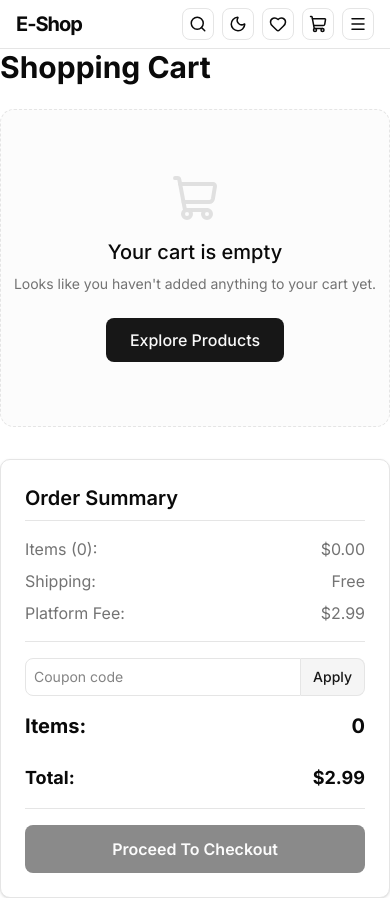
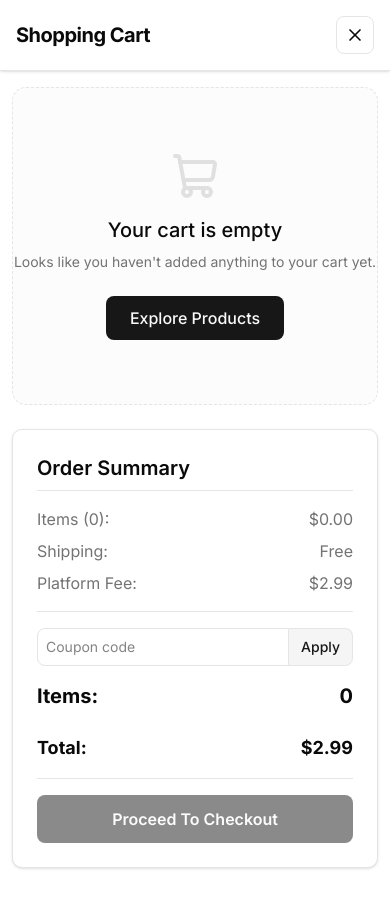
Before and after one commit to raviranjanmahto1/advanced-ecommerce-app, a Next.js app in the folder client/: page /cart in a window 390 px wide. Shown: the top 898 px of the page. Built offline with nearby package versions, Linux system fonts and the light colour scheme.

Commit message:
feat(client): improve cart ui, mobile layout, and loading states

```diff
--- a/client/src/app/cart/page.tsx
+++ b/client/src/app/cart/page.tsx
@@ -3,13 +3,20 @@
 import { useSelector, useDispatch } from 'react-redux';
 import { RootState } from '@/lib/redux/store';
 import { addToCart, removeFromCart } from '@/lib/redux/slices/cartSlice';
-import { Plus, Minus, ShoppingCart } from 'lucide-react';
+import { Plus, Minus, ShoppingCart, X } from 'lucide-react';
+import { useState, useEffect } from 'react';
+import Loader from '@/components/ui/Loader';
 import { motion } from 'framer-motion';
 import Link from 'next/link';
 import { Trash2 } from 'lucide-react';
 import { useRouter } from 'next/navigation';
 
 export default function CartPage() {
+  const [isMounted, setIsMounted] = useState(false);
+
+  useEffect(() => {
+    setIsMounted(true);
+  }, []);
   const router = useRouter();
   const dispatch = useDispatch();
   const { cartItems } = useSelector((state: RootState) => state.cart);
@@ -18,11 +25,25 @@ export default function CartPage() {
     router.push('/login?redirect=shipping');
   };
 
+  if (!isMounted) return <Loader text="Loading your cart..." />;
+
   return (
-    <div className="grid grid-cols-1 md:grid-cols-3 gap-8">
+    <div className="flex flex-col min-h-screen bg-background">
+      {/* Custom Cart Header */}
+      <div className="sticky top-0 z-50 flex items-center justify-between p-4 bg-background border-b shadow-sm mb-4 md:mb-8">
+        <h1 className="text-xl md:text-2xl font-bold tracking-tight">Shopping Cart</h1>
+        <button
+          onClick={() => router.back()}
+          className="p-2 border border-input rounded-md hover:bg-accent hover:text-accent-foreground transition-colors cursor-pointer"
+          aria-label="Close Cart"
+        >
+          <X size={20} />
+        </button>
+      </div>
+
+      <div className="grid grid-cols-1 md:grid-cols-3 gap-6 md:gap-8 px-3 sm:px-0 flex-1 pb-10">
       <div className="md:col-span-2">
-        <h1 className="text-3xl font-bold mb-6">Shopping Cart</h1>
-        {cartItems.length === 0 ? (
+                {cartItems.length === 0 ? (
           <motion.div
           initial={{ opacity: 0, y: 20 }}
           animate={{ opacity: 1, y: 0 }}
@@ -77,9 +98,9 @@ export default function CartPage() {
                   <div className="w-auto sm:w-12 text-right">
                     <button
                       onClick={() => dispatch(removeFromCart(item._id))}
-                      className="p-2 border border-red-200 text-red-500 bg-background hover:bg-red-50 dark:hover:bg-red-950/30 rounded-md transition-colors cursor-pointer"
+                      className="p-1.5 md:p-2 border border-red-200 text-red-500 bg-background hover:bg-red-50 dark:hover:bg-red-950/30 rounded-md transition-colors cursor-pointer"
                     >
-                      <Trash2 size={18} />
+                      <Trash2 size={16} className="md:w-[18px] md:h-[18px]" />
                     </button>
                   </div>
                 </div>
@@ -130,5 +151,6 @@ export default function CartPage() {
         </div>
       </div>
     </div>
+  </div>
   );
 }
--- a/client/src/app/layout.tsx
+++ b/client/src/app/layout.tsx
@@ -3,8 +3,7 @@ import { Inter } from 'next/font/google';
 import './globals.css';
 import StoreProvider from '@/lib/redux/StoreProvider';
 import { ThemeProvider } from '@/components/ThemeProvider';
-import Navbar from '@/components/layout/Navbar';
-import Footer from '@/components/layout/Footer';
+import LayoutWrapper from '@/components/layout/LayoutWrapper';
 import CartSync from '@/components/layout/CartSync';
 
 const inter = Inter({ subsets: ['latin'] });
@@ -30,12 +29,8 @@ export default function RootLayout({
             disableTransitionOnChange
           >
             <CartSync />
-            <Navbar />
-            <main className="container mx-auto px-0 sm:px-4 py-0 sm:py-4 min-h-[70vh]">
-              {children}
-            </main>
+            <LayoutWrapper>{children}</LayoutWrapper>
           </ThemeProvider>
-        <Footer />
         </StoreProvider>
       </body>
     </html>
--- /dev/null
+++ b/client/src/components/layout/LayoutWrapper.tsx
@@ -0,0 +1,20 @@
+'use client';
+
+import { usePathname } from 'next/navigation';
+import Navbar from './Navbar';
+import Footer from './Footer';
+
+export default function LayoutWrapper({ children }: { children: React.ReactNode }) {
+  const pathname = usePathname();
+  const isCart = pathname === '/cart';
+
+  return (
+    <>
+      {!isCart && <Navbar />}
+      <main className={`container mx-auto ${isCart ? 'px-0 sm:px-4 py-0' : 'px-0 sm:px-4 py-0 sm:py-4'} min-h-[70vh]`}>
+        {children}
+      </main>
+      {!isCart && <Footer />}
+    </>
+  );
+}
--- a/client/src/components/layout/Navbar.tsx
+++ b/client/src/components/layout/Navbar.tsx
@@ -167,19 +167,6 @@ export default function Navbar() {
                 {theme === 'dark' ? <Sun size={18} /> : <Moon size={18} />}
               </button>
             )}
-            <Link href="/wishlist" className="relative p-1.5 mr-2 border border-input bg-background rounded-md hover:bg-accent hover:text-accent-foreground cursor-pointer flex items-center transition-colors">
-              <Heart size={18} />
-              {wishlistItems.length > 0 && (
-                <motion.span
-                  initial={{ scale: 0 }}
-                  animate={{ scale: 1 }}
-                  key={wishlistItems.length}
-                  className="absolute top-0 right-0 inline-flex items-center justify-center px-1.5 py-0.5 text-[10px] font-bold leading-none text-red-100 transform translate-x-1/4 -translate-y-1/4 bg-red-600 rounded-full"
-                >
-                  {wishlistItems.length}
-                </motion.span>
-              )}
-            </Link>
             <Link href="/cart" className="relative p-1.5 mr-2 border border-input bg-background rounded-md hover:bg-accent hover:text-accent-foreground cursor-pointer flex items-center transition-colors">
               <ShoppingCart size={18} />
               {cartItems.length > 0 && (
@@ -229,20 +216,24 @@ export default function Navbar() {
       </AnimatePresence>
 
       {/* Mobile Navigation */}
-      <AnimatePresence>
       {isMobileMenuOpen && (
-        <motion.div
-          initial={{ height: 0, opacity: 0 }}
-          animate={{ height: 'auto', opacity: 1 }}
-          exit={{ height: 0, opacity: 0 }}
-          className="md:hidden border-t overflow-hidden"
-        >
+        <div className="md:hidden border-t overflow-hidden">
           <div className="px-2 pt-2 pb-3 space-y-1 sm:px-3">
             {userInfo ? (
               <>
                 <div className="px-3 py-2 text-sm font-medium border-b mb-2">
                   Signed in as: <span className="font-bold">{userInfo.name}</span>
                 </div>
+                <Link href="/wishlist" onClick={() => setIsMobileMenuOpen(false)} className="flex items-center justify-between px-3 py-2.5 rounded-md text-base font-medium text-muted-foreground hover:text-foreground hover:bg-accent mb-1">
+                  <div className="flex items-center">
+                    <Heart size={20} className="mr-2" /> Wishlist
+                  </div>
+                  {wishlistItems.length > 0 && (
+                    <span className="bg-primary text-primary-foreground text-xs font-bold px-2 py-0.5 rounded-full">
+                      {wishlistItems.length}
+                    </span>
+                  )}
+                </Link>
                 <button
                   onClick={logoutHandler}
                   className="w-full text-left px-3 py-2 rounded-md text-base font-medium text-muted-foreground hover:text-foreground hover:bg-accent"
@@ -251,6 +242,17 @@ export default function Navbar() {
                 </button>
               </>
             ) : (
+              <>
+                <Link href="/wishlist" onClick={() => setIsMobileMenuOpen(false)} className="flex items-center justify-between px-3 py-2.5 rounded-md text-base font-medium hover:bg-accent mb-1">
+                  <div className="flex items-center">
+                    <Heart size={20} className="mr-2 text-muted-foreground" /> Wishlist
+                  </div>
+                  {wishlistItems.length > 0 && (
+                    <span className="bg-primary text-primary-foreground text-xs font-bold px-2 py-0.5 rounded-full">
+                      {wishlistItems.length}
+                    </span>
+                  )}
+                </Link>
                 <Link
                   href="/login"
                   onClick={() => setIsMobileMenuOpen(false)}
@@ -258,11 +260,11 @@ export default function Navbar() {
                 >
                   <User size={20} className="mr-2" /> Login
                 </Link>
+              </>
             )}
           </div>
-        </motion.div>
+        </div>
       )}
-      </AnimatePresence>
     </nav>
   );
 }
```
Lines whose indentation alone changed are shown as unchanged.
